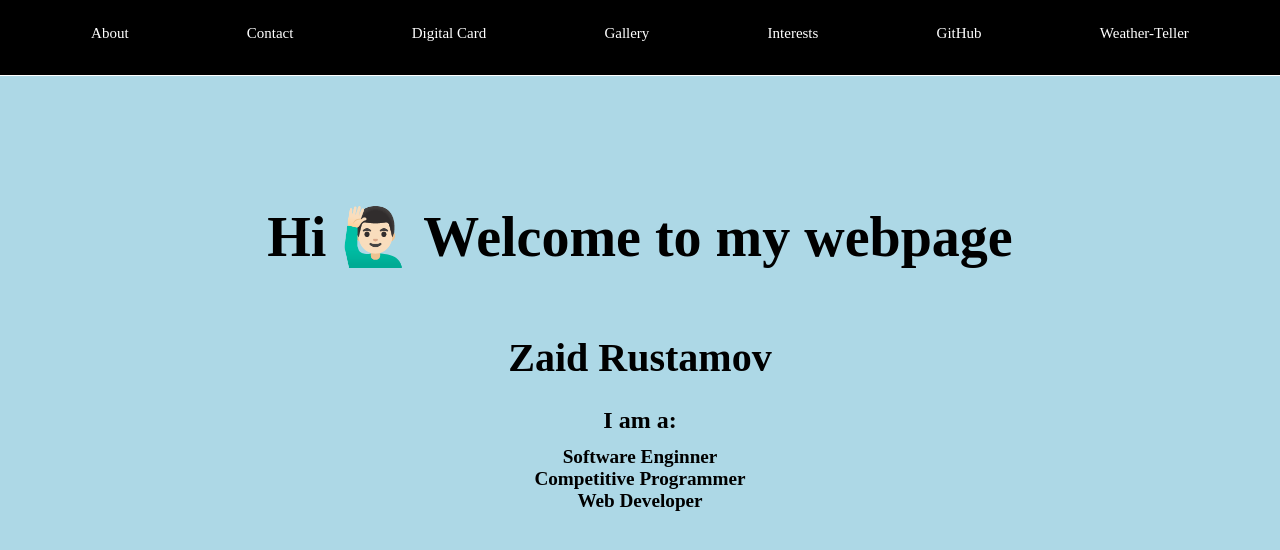
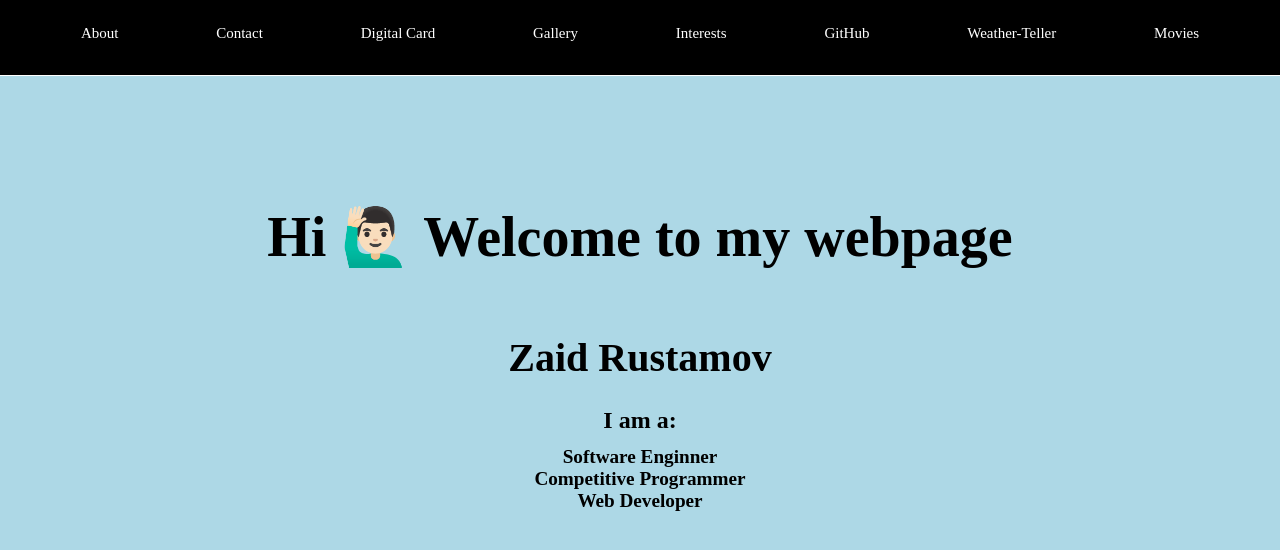
Before and after one commit to zrustamov/zrustamov.github.io, a plain HTML site: page index.html in a window 1280 px wide. Drawn offline with Linux system fonts and the light colour scheme.

Commit message:
Update index.html

```diff
--- a/index.html
+++ b/index.html
@@ -20,6 +20,7 @@
             <li><a href="interests.html">Interests</a></li>
             <li><a href="https://github.com/zrustamov" target="_blank">GitHub</a></li>
             <li><a href="weather_teller.html" target="_blank">Weather-Teller</a></li>
+            <li><a href="https://github.com/zrustamov/WMl-Movies.github.io" target="_blank">Movies</a></li>
         </ul>
     </div>
 </header>
```
